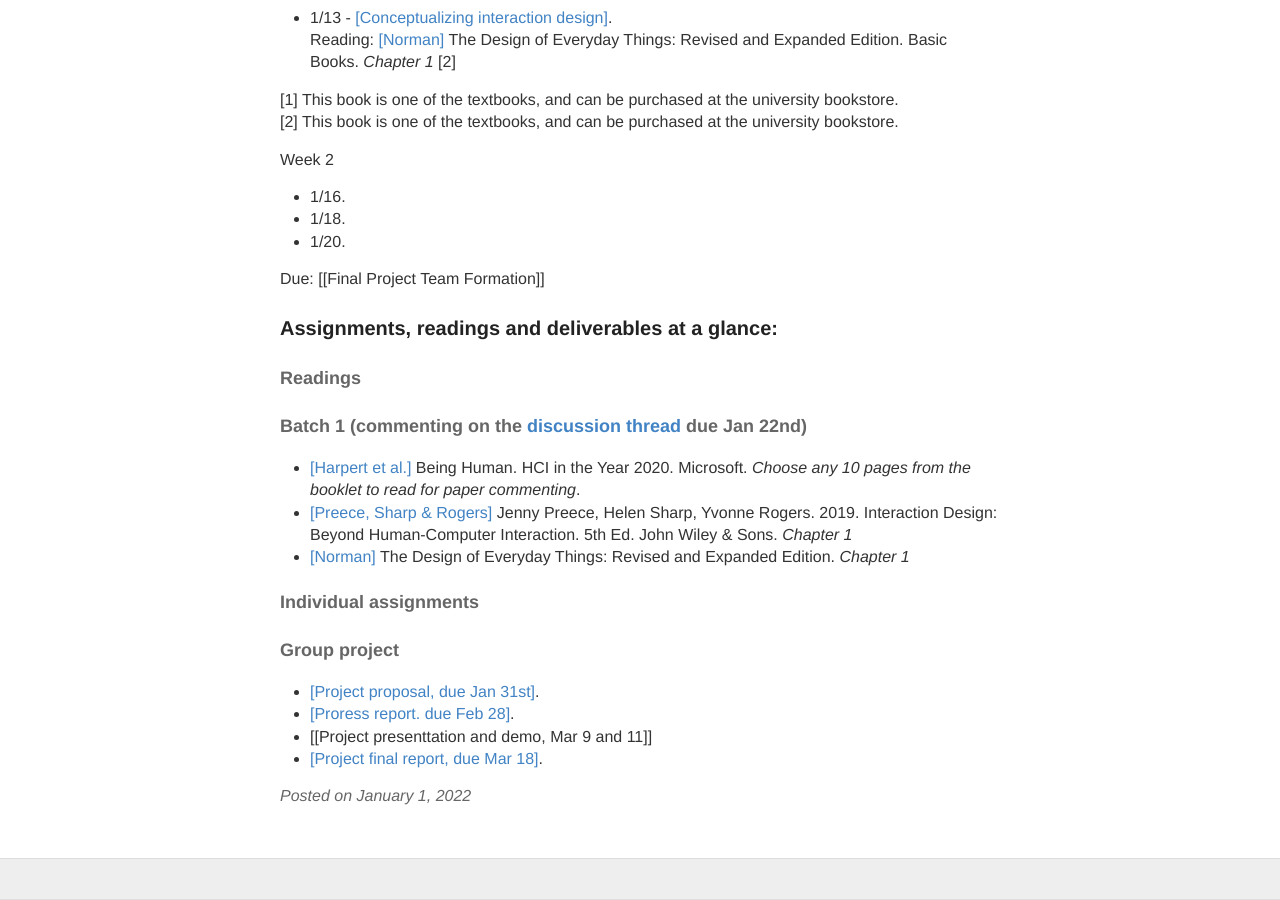
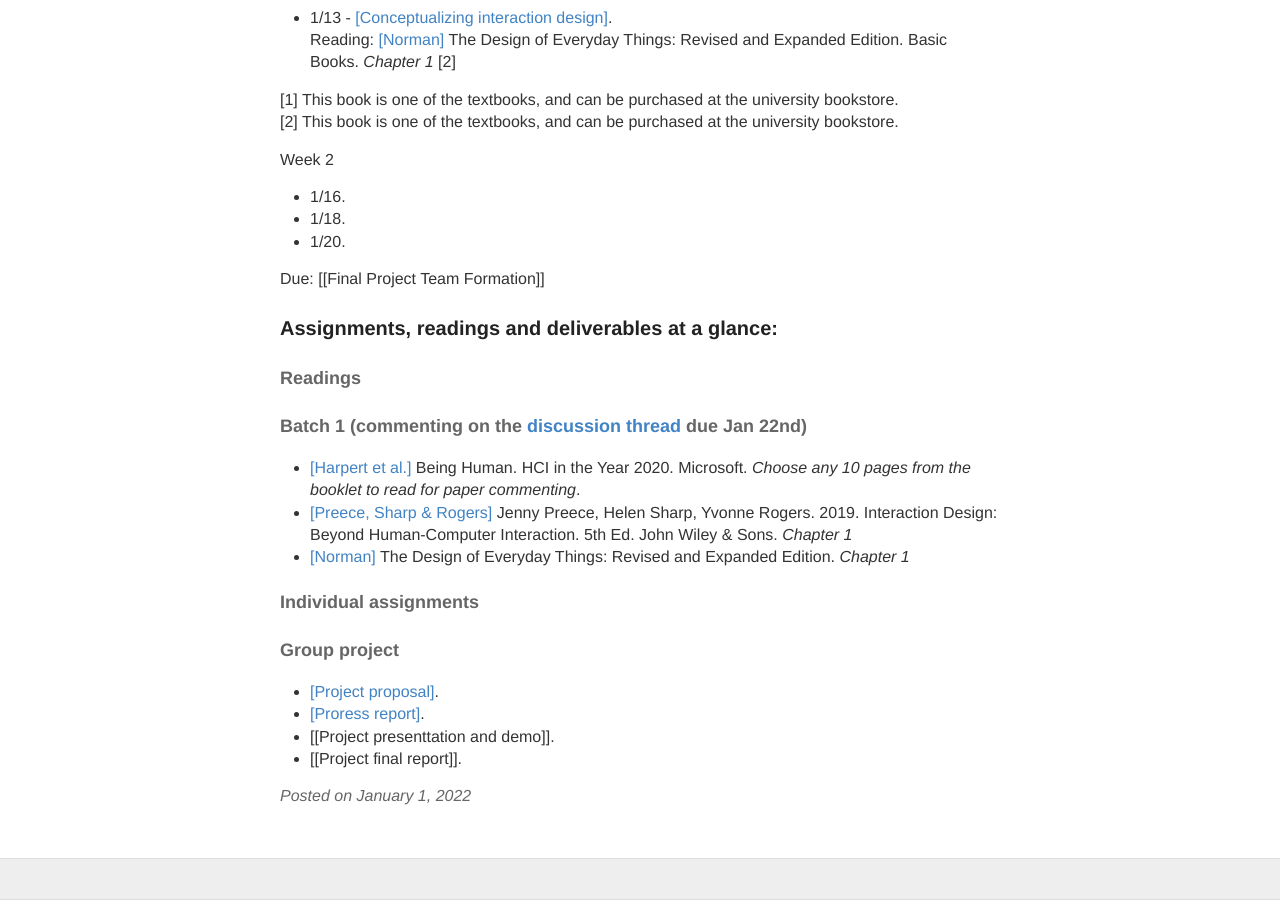
Before and after one commit to hciwang/hciwang.github.io, a Jekyll site: the page built from _posts/2022-1-1-lectures.md, in a window 1280 px wide and 900 px high, scrolled down 579 px. Built offline with Jekyll 4.4.1, drawn with Linux system fonts in a browser that asks for light colours.

Commit message:
Update 2022-1-1-lectures.md

```diff
--- a/_posts/2022-1-1-lectures.md
+++ b/_posts/2022-1-1-lectures.md
@@ -45,7 +45,7 @@
 
 
 #### Group project
-- [[Project proposal, due Jan 31st]](https://canvas.ucdavis.edu/courses/633616/assignments/820408).
-- [[Proress report. due Feb 28]](https://canvas.ucdavis.edu/courses/633616/assignments/830801).
-- [[Project presenttation and demo, Mar 9 and 11]]
-- [[Project final report, due Mar 18]](https://canvas.ucdavis.edu/courses/633616/assignments/833769).
+- [[Project proposal]]().
+- [[Proress report]]().
+- [[Project presenttation and demo]].
+- [[Project final report]].
```
